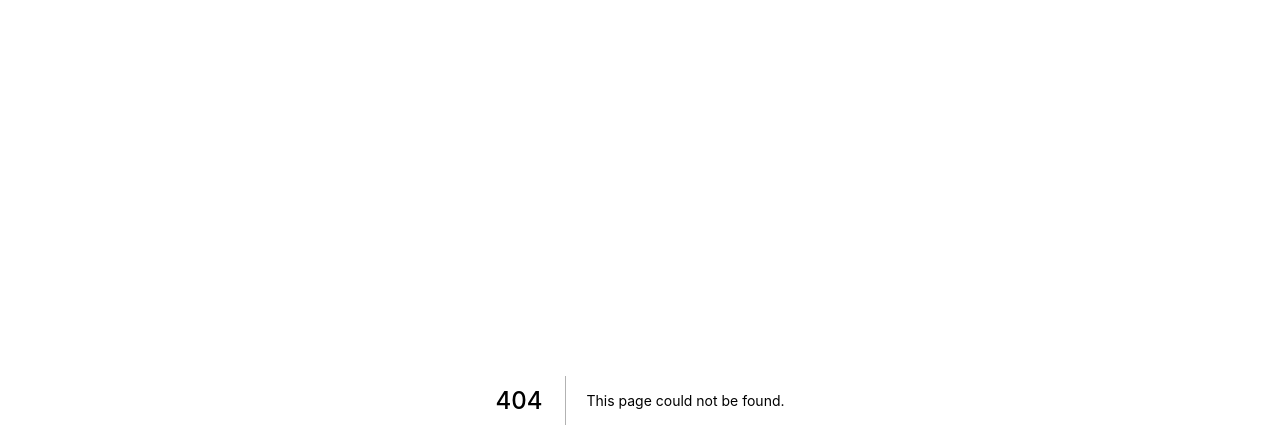
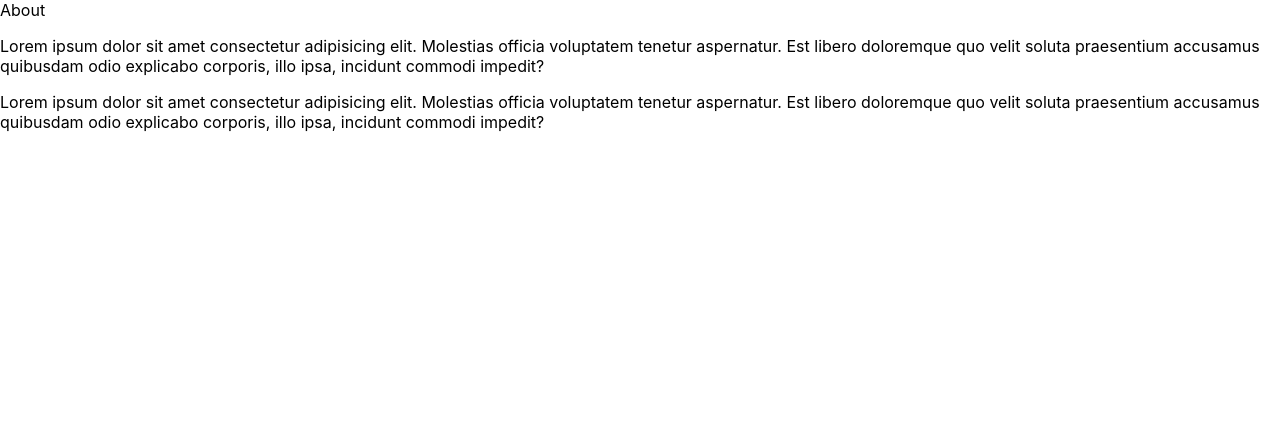
Before and after one commit to conspir0/next-js-simple-page, a Next.js app: page /about in a window 1280 px wide. Before the commit this address had no page. Shown: the top 448 px of the page. Built offline with nearby package versions, Linux system fonts and the light colour scheme.

Commit message:
Create routing

```diff
--- /dev/null
+++ b/pages/about.js
@@ -0,0 +1,11 @@
+const About = () => {
+  return (
+    <>
+      <div>About</div>
+      <p>Lorem ipsum dolor sit amet consectetur adipisicing elit. Molestias officia voluptatem tenetur aspernatur. Est libero doloremque quo velit soluta praesentium accusamus quibusdam odio explicabo corporis, illo ipsa, incidunt commodi impedit?</p>
+      <p>Lorem ipsum dolor sit amet consectetur adipisicing elit. Molestias officia voluptatem tenetur aspernatur. Est libero doloremque quo velit soluta praesentium accusamus quibusdam odio explicabo corporis, illo ipsa, incidunt commodi impedit?</p>
+    </>
+   );
+}
+
+export default About;
```
Also changed, not shown: pages/users/index.js (added, +9 -0 lines), pages/users/test.js (added, +9 -0 lines).
